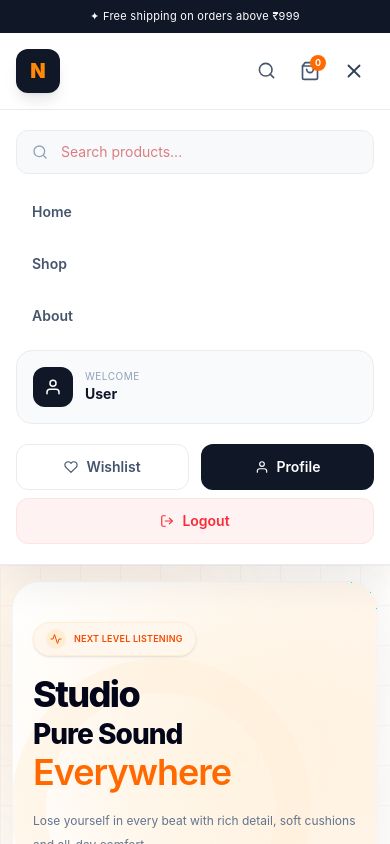
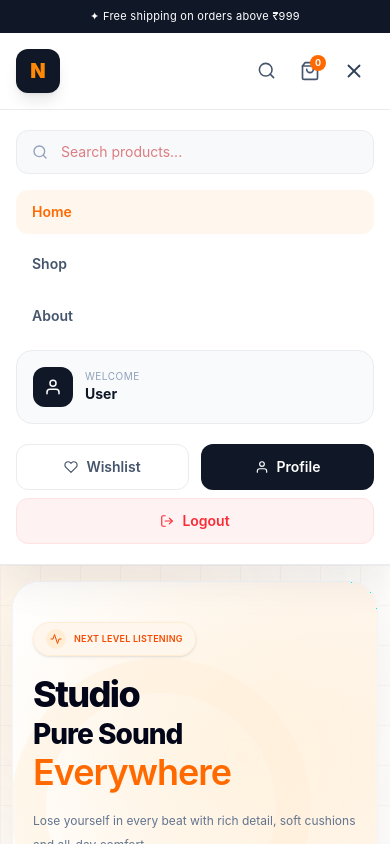
Before and after one commit to pushpendrakumar7454/backend-advance, a React (Vite) app in the folder fullstack-e-comarse/frontend/: page /user-header in a window 390 px wide. Both pictures are taken after a click on the button 354 px from the left and 70 px from the top of the page. Shown: the top 844 px of the page. Built offline with nearby package versions, Linux system fonts and the light colour scheme; no server answers.

Commit message:
user-header

```diff
--- a/fullstack-e-comarse/frontend/src/shared/ui/components/UserHeader.jsx
+++ b/fullstack-e-comarse/frontend/src/shared/ui/components/UserHeader.jsx
@@ -153,7 +153,7 @@ const UserHeader = () => {
                 )}
               </div>
 
-              <NavLink to="/about" className={navLinkStyle}>
+              <NavLink to="/user-header/about" className={navLinkStyle}>
                 About
               </NavLink>
             </nav>
@@ -260,7 +260,8 @@ const UserHeader = () => {
             </div>
 
             <NavLink
-              to="/"
+              to="/user-header"
+              end
               onClick={() => setMenuOpen(false)}
               className={({ isActive }) =>
                 `block px-4 py-3 rounded-xl text-sm font-semibold ${
@@ -273,7 +274,7 @@ const UserHeader = () => {
             </NavLink>
 
             <NavLink
-              to="/products"
+              to="/user-header/all-products"
               onClick={() => setMenuOpen(false)}
               className={({ isActive }) =>
                 `block px-4 py-3 rounded-xl text-sm font-semibold ${
@@ -286,7 +287,7 @@ const UserHeader = () => {
             </NavLink>
 
             <NavLink
-              to="/about"
+              to="/user-header/about"
               onClick={() => setMenuOpen(false)}
               className={({ isActive }) =>
                 `block px-4 py-3 rounded-xl text-sm font-semibold ${
```
